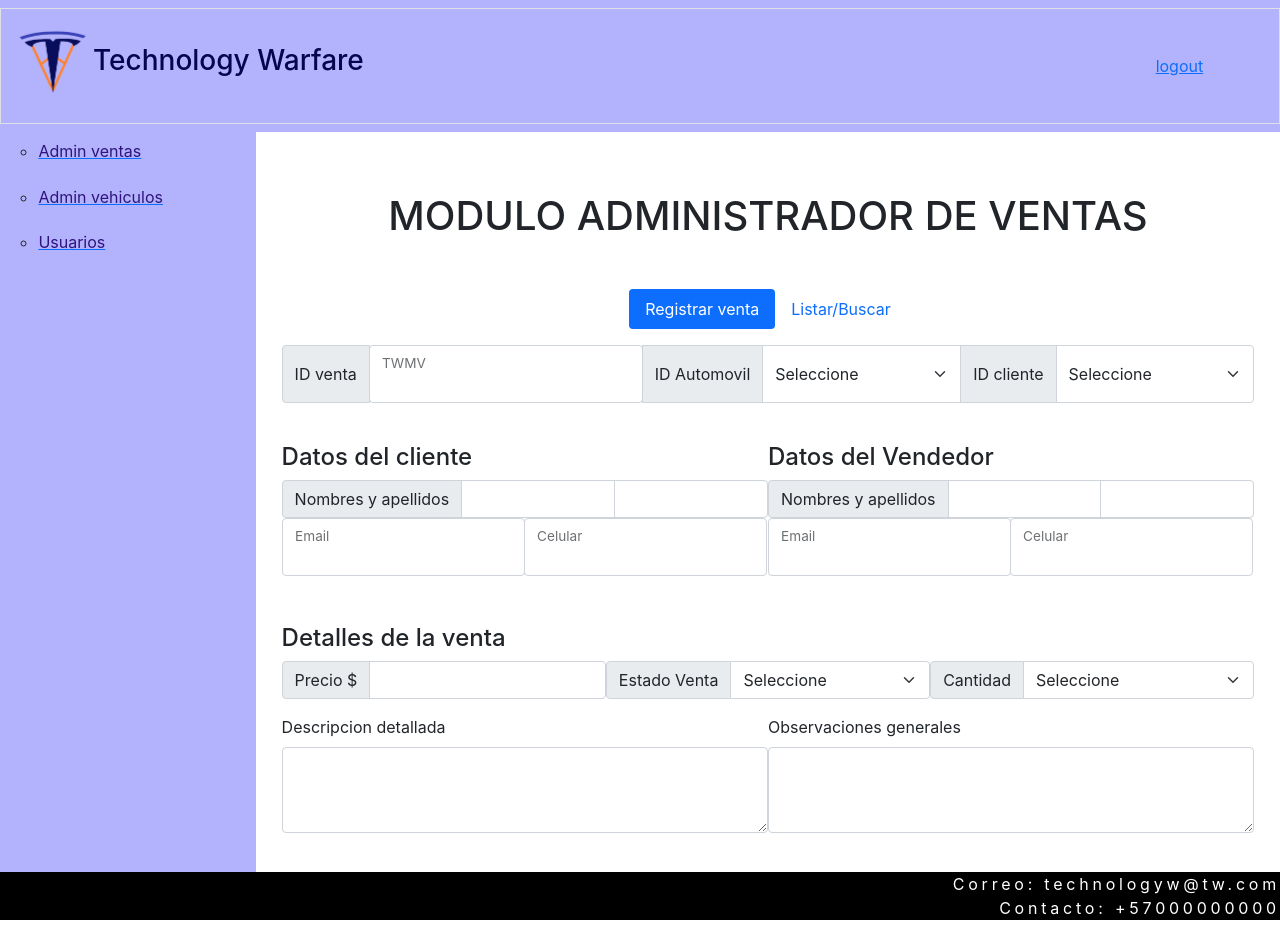
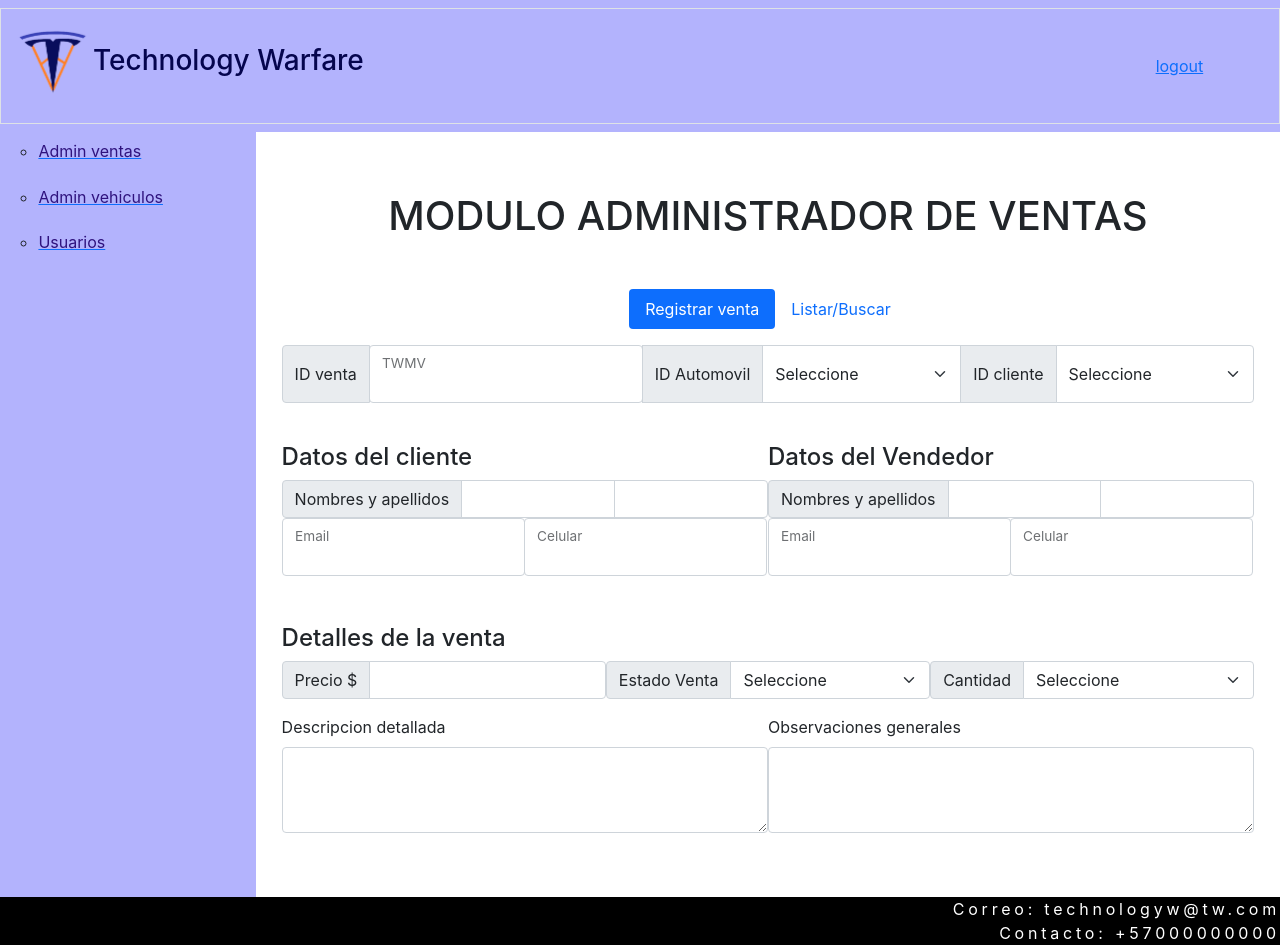
Before and after one commit to Technology-Warfare/Project-ciclo3, a React (Create React App) app in the folder tesla/: page /dashboard/ventas in a window 1280 px wide. Before the commit the page ends 920 px from the top, so only its background shows below. Built offline with nearby package versions, Linux system fonts and the light colour scheme.

Commit message:
arreglar sidebar height y padding bottom de las páginas del dashboard

```diff
--- a/tesla/src/Pages/dashboard.js
+++ b/tesla/src/Pages/dashboard.js
@@ -8,7 +8,7 @@ const dashboard = () => {
         <>
             <NavbarPrivado />
                 <div className="flex">
-                    <Sidebar />
+                    <Sidebar/>
                     <div className="content">
                         dashboard
                     </div>
--- a/tesla/src/Pages/styles/sidebar.css
+++ b/tesla/src/Pages/styles/sidebar.css
@@ -3,7 +3,7 @@
     padding-top: 10%;
     text-align: center;
     background-color: rgb(179, 179, 253);
-    height: inherit;
+    height: auto;
 }
 
 ul{
--- a/tesla/src/Pages/styles/usuarios.css
+++ b/tesla/src/Pages/styles/usuarios.css
@@ -1,6 +1,7 @@
 .content-usuarios{
     margin-top: 15%;
     width: 100%;
+    padding-bottom: 5%;
 }
 
 .registrar{
--- a/tesla/src/Pages/styles/ventas.css
+++ b/tesla/src/Pages/styles/ventas.css
@@ -1,6 +1,6 @@
 .content-ventas{
     margin-left: 2%;
     margin-top: 15%;
-    padding-bottom: 3%;
+    padding-bottom: 5%;
     width: 76%;
 }
```
